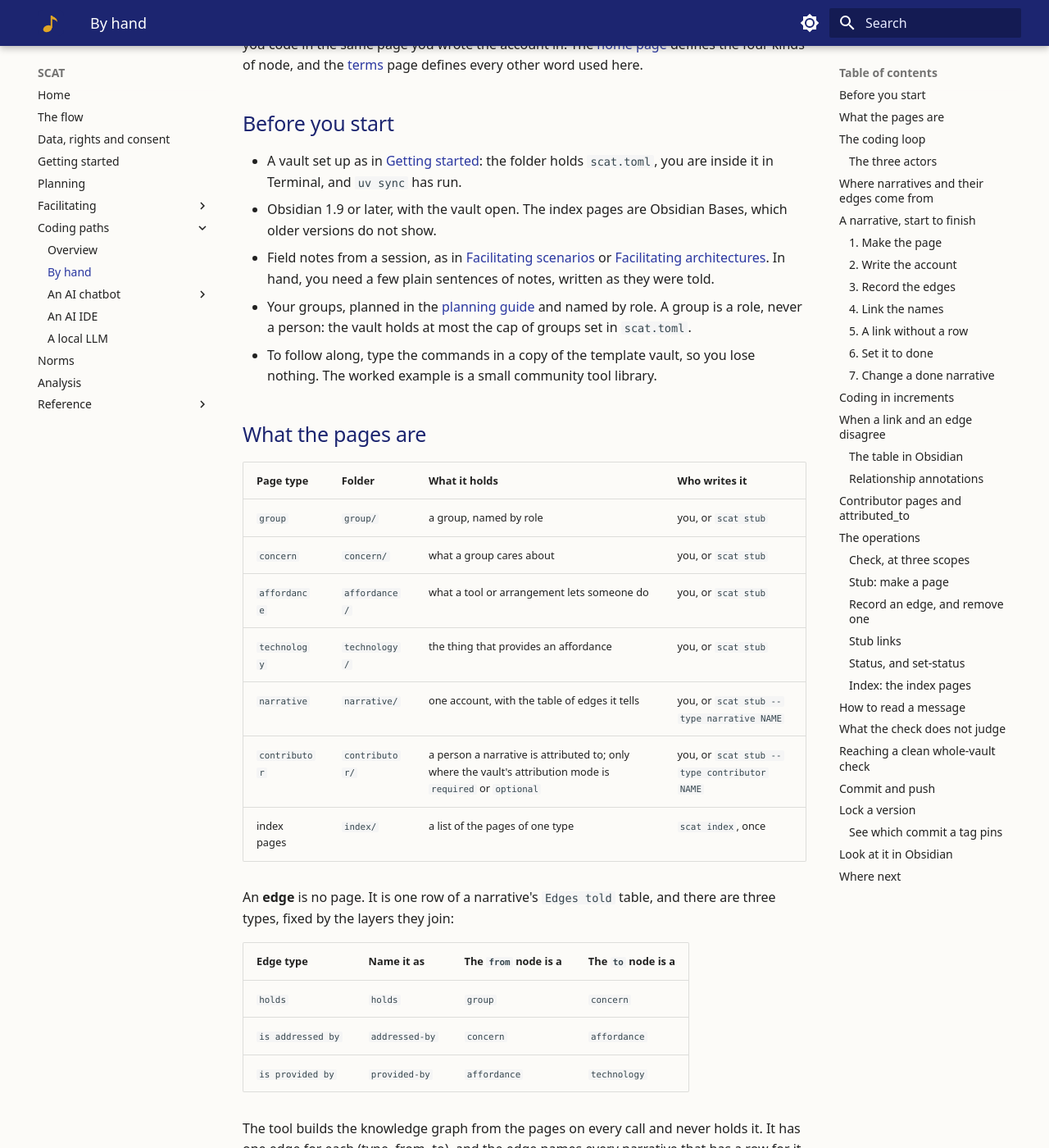
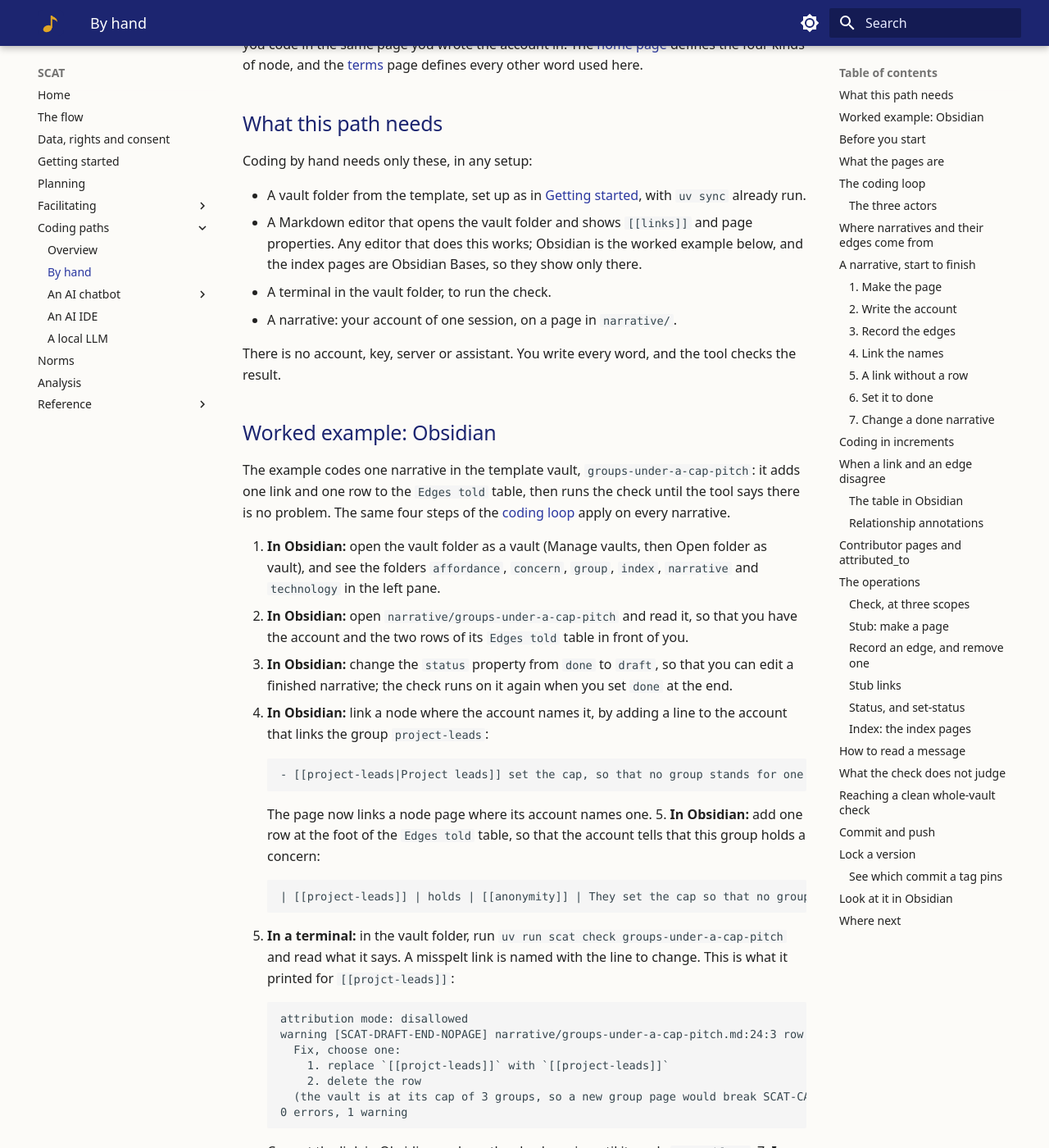
Before and after one commit to DynamicalSystemsGroup/scat-kg-tools, an MkDocs documentation site: the page built from docs/coding.md, in a window 1280 px wide and 1400 px high, scrolled down 491 px. Shown: the whole window at 82% size. Built offline with MkDocs 1.6.1 and Material for MkDocs 9.7.7, drawn with Linux system fonts in a browser that asks for light colours; some of the changed text lies outside the part shown.

Commit message:
Add by-hand front (what the path needs, Obsidian worked example) to coding page; by-hand run record

````diff
--- a/docs/coding.md
+++ b/docs/coding.md
@@ -10,6 +10,72 @@ provider: none
 Coding means linking the nodes a narrative names and recording the edges it tells, on the narrative's own page.
 
 A **narrative** is one account drawn from your field notes, kept on one page. Coding is the step where that account becomes part of the knowledge graph. You write the account, link each group, concern, affordance or technology where the account names it, and add one row to the page's `Edges told` table for each edge the account tells. The tool checks the result and tells you in plain words what still disagrees. Nothing is copied to a second page: you code in the same page you wrote the account in. The [home page](index.md) defines the four kinds of node, and the [terms](reference/terms.md) page defines every other word used here.
+
+## What this path needs
+
+Coding by hand needs only these, in any setup:
+
+- A vault folder from the template, set up as in [Getting started](getting-started.md), with `uv sync` already run.
+- A Markdown editor that opens the vault folder and shows `[[links]]` and page properties. Any editor that does this works; Obsidian is the worked example below, and the index pages are Obsidian Bases, so they show only there.
+- A terminal in the vault folder, to run the check.
+- A narrative: your account of one session, on a page in `narrative/`.
+
+There is no account, key, server or assistant. You write every word, and the tool checks the result.
+
+## Worked example: Obsidian
+
+The example codes one narrative in the template vault, `groups-under-a-cap-pitch`: it adds one link and one row to the `Edges told` table, then runs the check until the tool says there is no problem. The same four steps of the [coding loop](#the-coding-loop) apply on every narrative.
+
+1. **In Obsidian:** open the vault folder as a vault (Manage vaults, then Open folder as vault), and see the folders `affordance`, `concern`, `group`, `index`, `narrative` and `technology` in the left pane.
+2. **In Obsidian:** open `narrative/groups-under-a-cap-pitch` and read it, so that you have the account and the two rows of its `Edges told` table in front of you.
+3. **In Obsidian:** change the `status` property from `done` to `draft`, so that you can edit a finished narrative; the check runs on it again when you set `done` at the end.
+4. **In Obsidian:** link a node where the account names it, by adding a line to the account that links the group `project-leads`:
+
+    ```text
+    - [[project-leads|Project leads]] set the cap, so that no group stands for one identifiable person.
+    ```
+
+    The page now links a node page where its account names one.
+5. **In Obsidian:** add one row at the foot of the `Edges told` table, so that the account tells that this group holds a concern:
+
+    ```text
+    | [[project-leads]] | holds | [[anonymity]] | They set the cap so that no group stands for one identifiable person. |
+    ```
+
+6. **In a terminal:** in the vault folder, run `uv run scat check groups-under-a-cap-pitch` and read what it says. A misspelt link is named with the line to change. This is what it printed for `[[projct-leads]]`:
+
+    ```text
+    attribution mode: disallowed
+    warning [SCAT-DRAFT-END-NOPAGE] narrative/groups-under-a-cap-pitch.md:24:3 row 3 cell `from`: [[projct-leads]] does not reach a page (no page is named projct-leads)
+      Fix, choose one:
+        1. replace `[[projct-leads]]` with `[[project-leads]]`
+        2. delete the row
+      (the vault is at its cap of 3 groups, so a new group page would break SCAT-CAP; choose an existing group)
+    0 errors, 1 warning
+    ```
+
+    Correct the link in Obsidian and run the check again until it reads `no problems`.
+7. **In a terminal:** start `uv run python`, then type the lines below, and see the same text the command printed:
+
+    ```python
+    import scat_kg
+    print(scat_kg.check("groups-under-a-cap-pitch"))
+    ```
+
+    ```text
+    attribution mode: disallowed
+    no problems
+    ```
+
+8. **In Obsidian:** confirm that the account still matches your notes and that the row is a correct use of SCAT, then change `status` back to `done`.
+9. **In a terminal:** run `uv run scat check` for the whole vault, and see a conformant result:
+
+    ```text
+    attribution mode: disallowed
+    no problems
+    ```
+
+The rest of this page is the reference for every step above: what the pages are, the loop, and each operation.
 
 ## Before you start
 
@@ -115,7 +181,7 @@ warning [SCAT-UNCODED] narrative/saturday-at-the-tool-library.md body: the narra
 
 ### 2. Write the account
 
-Open the page in Obsidian and write the account under the front matter, as it was told. Set `kind` to `scenario` (a story of people doing things over time) or `architecture` (how parts fit into tools), set `timeframe` to `past`, `future` or `mixed` (see [past or future](facilitate-scenarios.md#past-or-future-one-at-a-time)), and change `status` to `draft`. The `description` can wait. The links come next.
+Open the page in Obsidian and write the account under the front matter, as it was told. Set `kind` to `scenario` (a story of people doing things over time) or `architecture` (how parts fit into tools), set `timeframe` to `past`, `future` or `mixed` (see [past or future](facilitate-timeframe.md)), and change `status` to `draft`. The `description` can wait. The links come next.
 
 ```text
 ---
````
Also changed, not shown: acceptance/walkthroughs/by-hand-run.md (added, +52 -0 lines).
